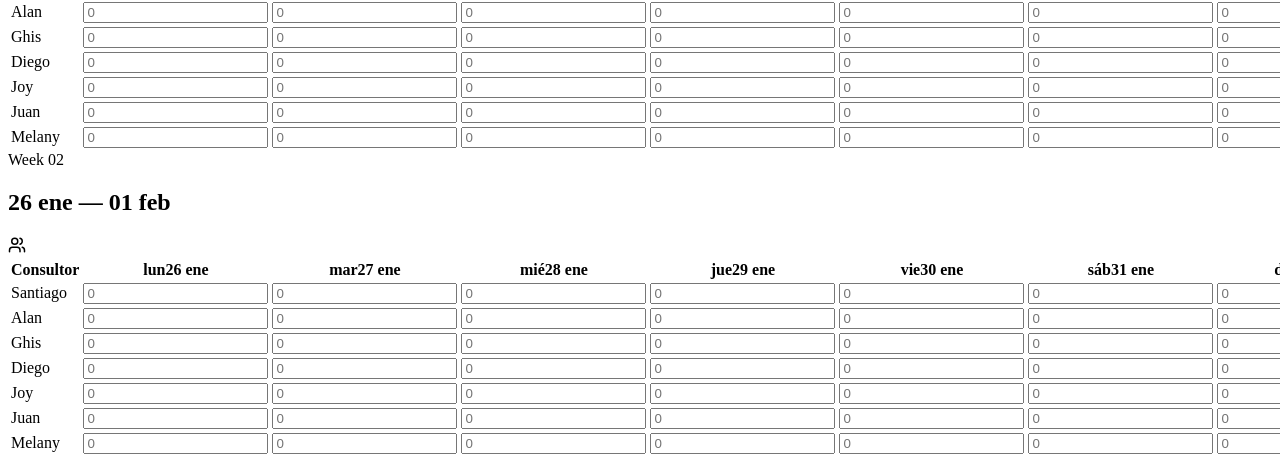
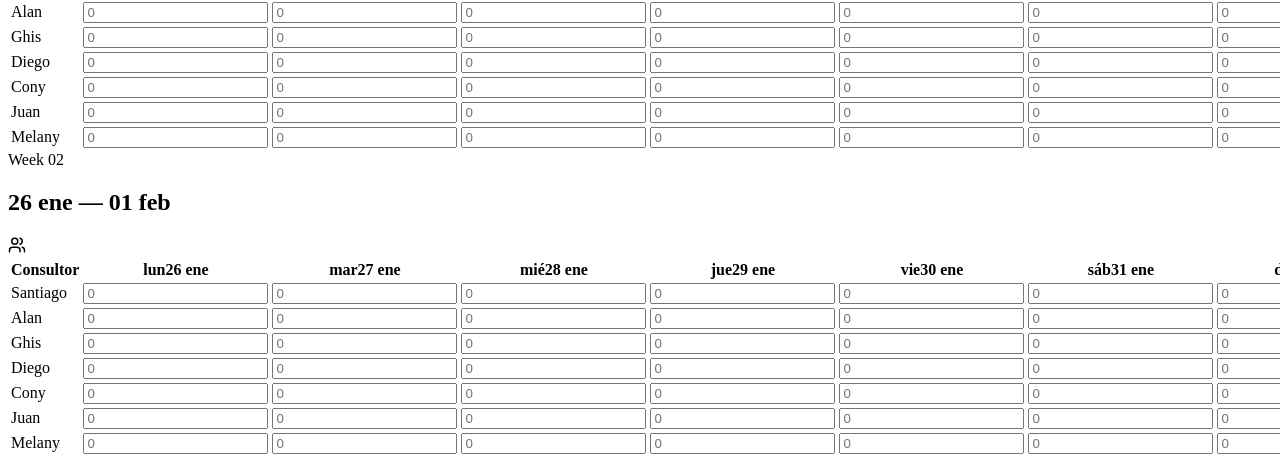
Before and after one commit to santiagocrescimbeny-s/orch2026, a React (Vite) app: page / in a window 1280 px wide. Shown: the part 325-781 px from the top of the page. Built offline with nearby package versions, Linux system fonts and the light colour scheme; no server answers; the database is empty.

Commit message:
change the name

```diff
--- a/src/App.jsx
+++ b/src/App.jsx
@@ -3,7 +3,7 @@ import { Clock, Calendar, CheckCircle, AlertCircle, Users, TrendingUp, ShieldChe
 import { db } from './firebase';
 import { ref, onValue, set } from "firebase/database";
 
-const TEAM_MEMBERS = ["Santiago", "Alan", "Ghis", "Diego", "Joy", "Juan", "Melany"];
+const TEAM_MEMBERS = ["Santiago", "Alan", "Ghis", "Diego", "Cony", "Juan", "Melany"];
 
 const generateWeeks = () => {
     const weeks = [];
```
